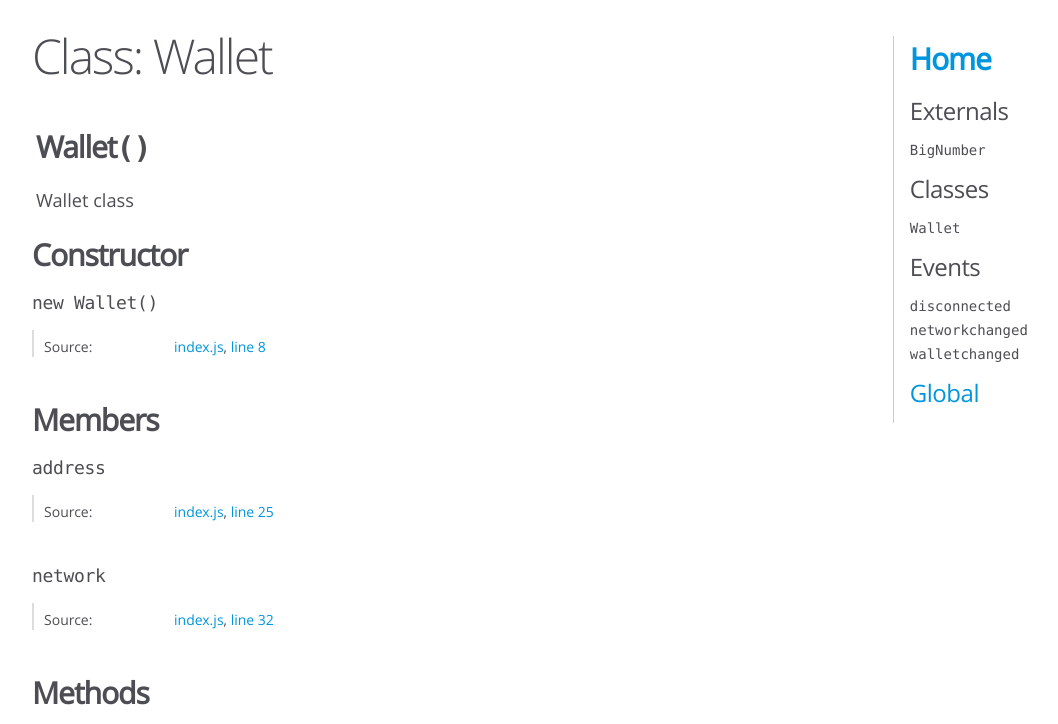
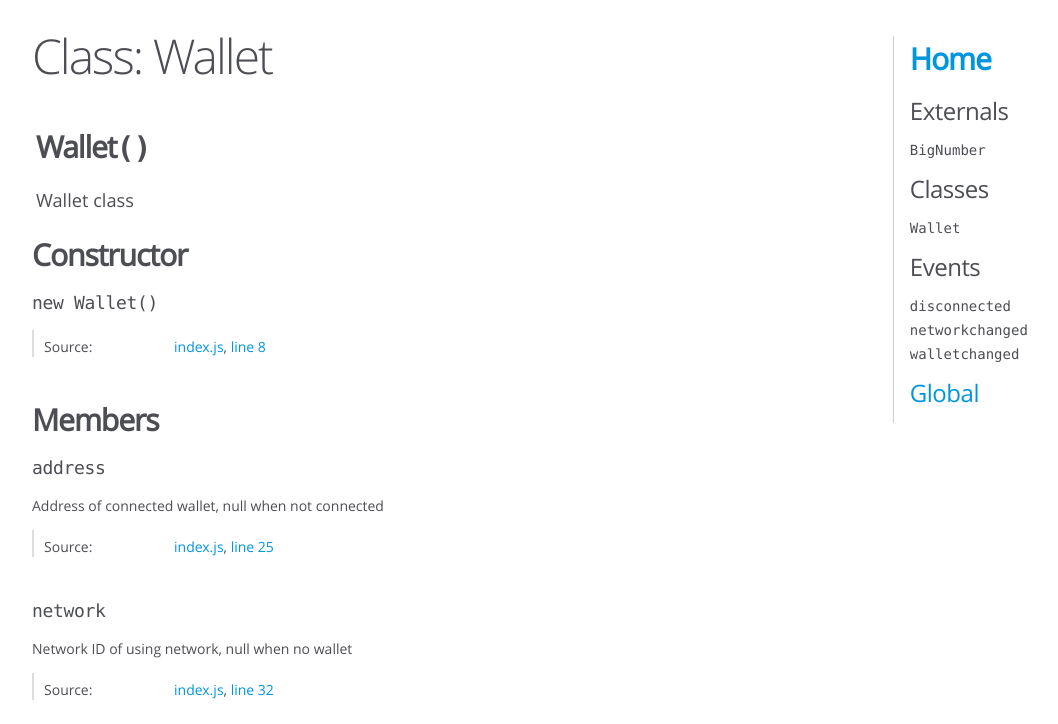
Before and after one commit to netpute/frontend-sdk, a website: page docs/Wallet.html in a window 1280 px wide. Shown: the top 724 px of the page, without its empty margins (0-1058 px from the left). Drawn offline with Linux system fonts and the light colour scheme.

Commit message:
docs: fix descriptions

```diff
--- a/docs/Wallet.html
+++ b/docs/Wallet.html
@@ -148,6 +148,10 @@
 
 
 
+<div class="description">
+    Address of connected wallet, null when not connected
+</div>
+
 
 
 
@@ -205,6 +209,10 @@
 
 
 
+
+<div class="description">
+    Network ID of using network, null when no wallet
+</div>
 
 
 
@@ -1460,7 +1468,7 @@
 <br class="clear">
 
 <footer>
-    Documentation generated by <a href="https://github.com/jsdoc/jsdoc">JSDoc 3.6.10</a> on Tue Apr 19 2022 11:42:32 GMT+0800 (Taipei Standard Time)
+    Documentation generated by <a href="https://github.com/jsdoc/jsdoc">JSDoc 3.6.10</a> on Sun May 15 2022 15:05:11 GMT+0800 (Taipei Standard Time)
 </footer>
 
 <script> prettyPrint(); </script>
--- a/src/wallet/index.js
+++ b/src/wallet/index.js
@@ -20,14 +20,14 @@ class Wallet extends EventTarget {
   }
 
   /**
-   * @return {string | null} address - Address of connected wallet, null when not connected
+   * Address of connected wallet, null when not connected
    */
   get address() {
     return this._address;
   }
 
   /**
-   * @return {number | null} networkId - Network ID of using network, null when no wallet
+   * Network ID of using network, null when no wallet
    */
   get network() {
     return this._network;
```
Also changed, not shown: docs/external-BigNumber.html (+1 -1 lines), docs/global.html (+1 -1 lines), docs/index.html (+1 -1 lines), docs/index.js.html (+3 -3 lines).
